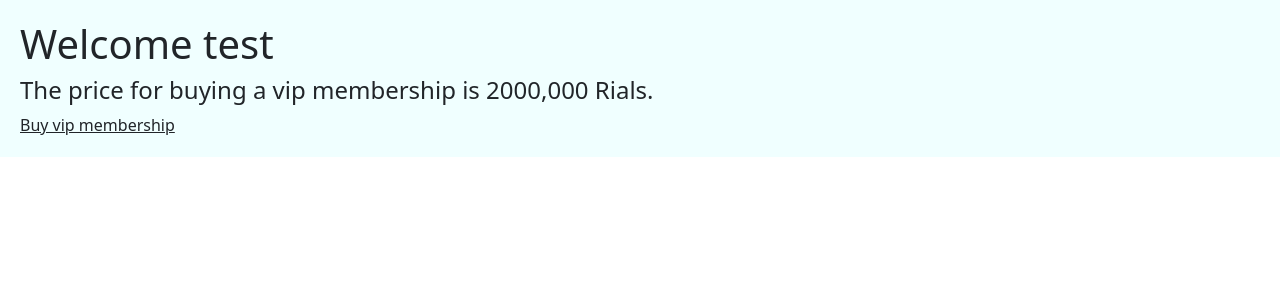
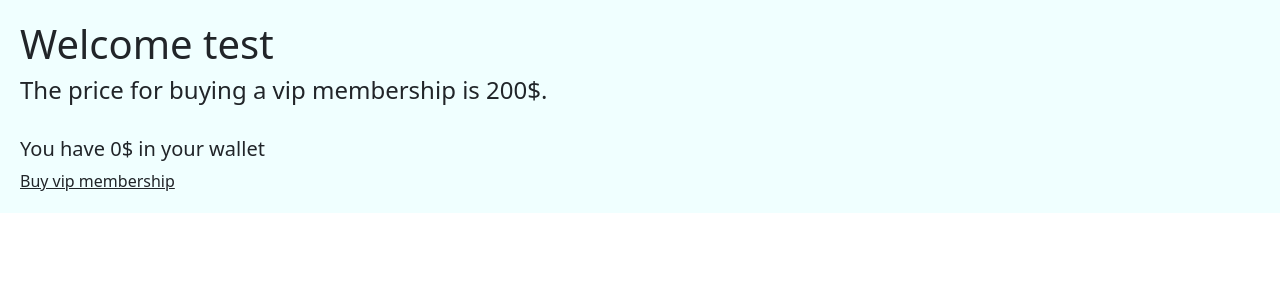
Before and after one commit to Tafazzolian/book_library, a Django app: page /Sub/ in a window 1280 px wide. Shown: the part 56-356 px from the top of the page. Run offline with Django 4.2, Linux system fonts and the light colour scheme; a user stored in the database is signed in; data comes from the database, SQL or seed files in the repository; both versions use the stored data as it was after the commit; parts of the project's set-up code (start-up, migrations or seed data) failed here and were passed over.

Commit message:
minor bug fix

```diff
--- a/library/templates/library/sub.html
+++ b/library/templates/library/sub.html
@@ -24,7 +24,8 @@
 <div class="jumbotron">
 
     {% block content %} <H1> Welcome {{ request.user.full_name }} </H1>
-    <H4>The price for buying a vip membership is 2000,000 Rials.</H4>
+    <H4>The price for buying a vip membership is 200$.</H4>
+</br> <H5> You have {{request.user.wallet}}$ in your wallet</H5>
     <a class="card-body" href="{% url 'library:buy' user_id  %}" >Buy vip membership</a>
     {% endblock %}
 </div>
```
Also changed, not shown: db.sqlite3.
